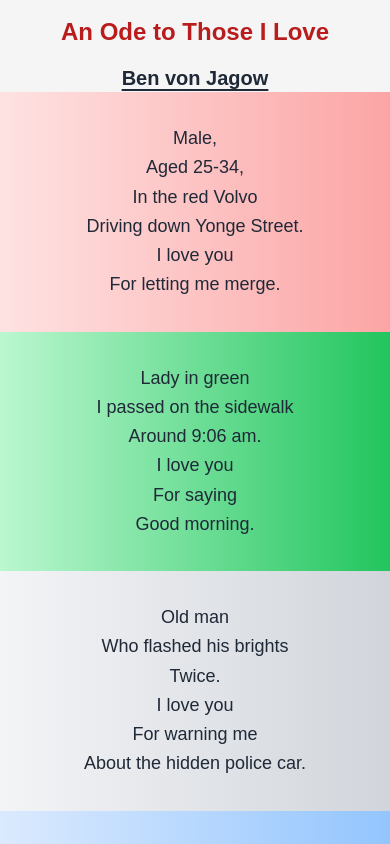
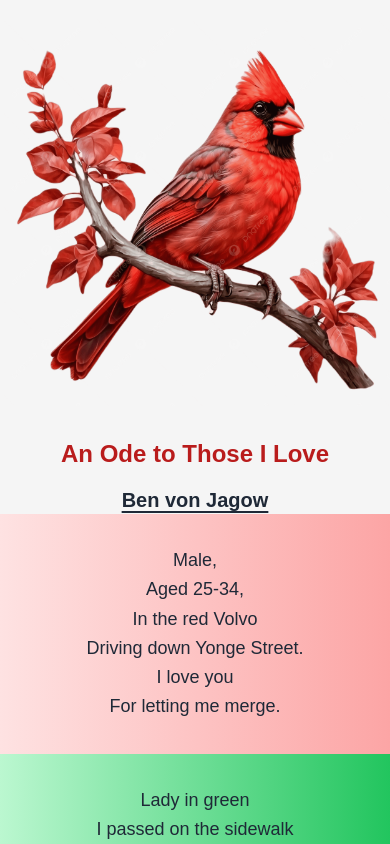
Before and after one commit to hadi-khir/everyday-love, a Next.js app: page / in a window 390 px wide. Shown: the top 844 px of the page. Built offline with nearby package versions, Linux system fonts and the light colour scheme; a web font is replaced by a local one.

Commit message:
changing image location on mobile

```diff
--- a/app/page.tsx
+++ b/app/page.tsx
@@ -32,6 +32,15 @@ export default function Home() {
 
   return (
     <main className="flex flex-col items-center min-h-screen bg-neutral-100 text-gray-800 relative">
+      <div className="w-full flex justify-center sm:hidden mb-4 mt-4">
+        <Image
+          src="/cardinal-branch.png"
+          alt="Cardinal illustration"
+          width={50}
+          height={50}
+          className="w-auto h-auto"
+        />
+      </div>
       <div className="absolute top-4 right-4">
         <Image
           src="/cardinal-branch.png"
```
